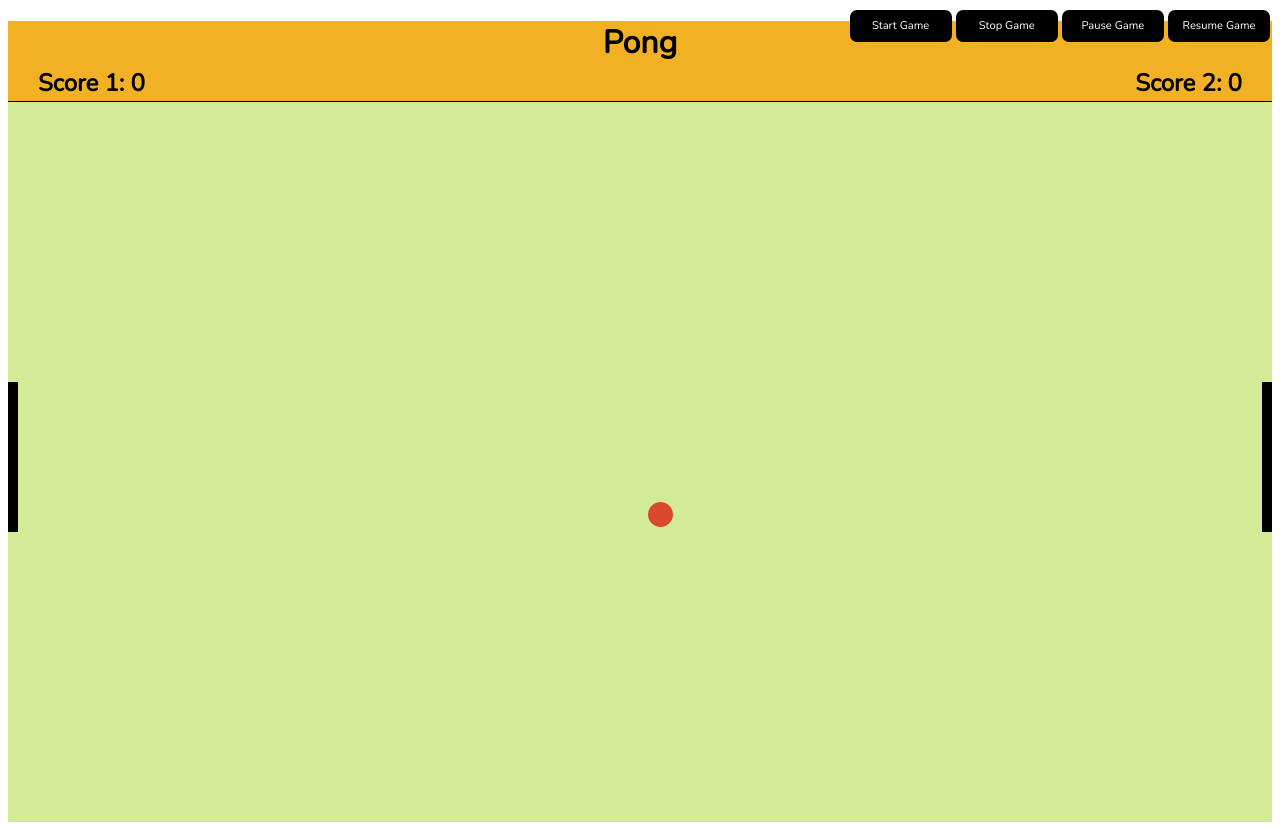
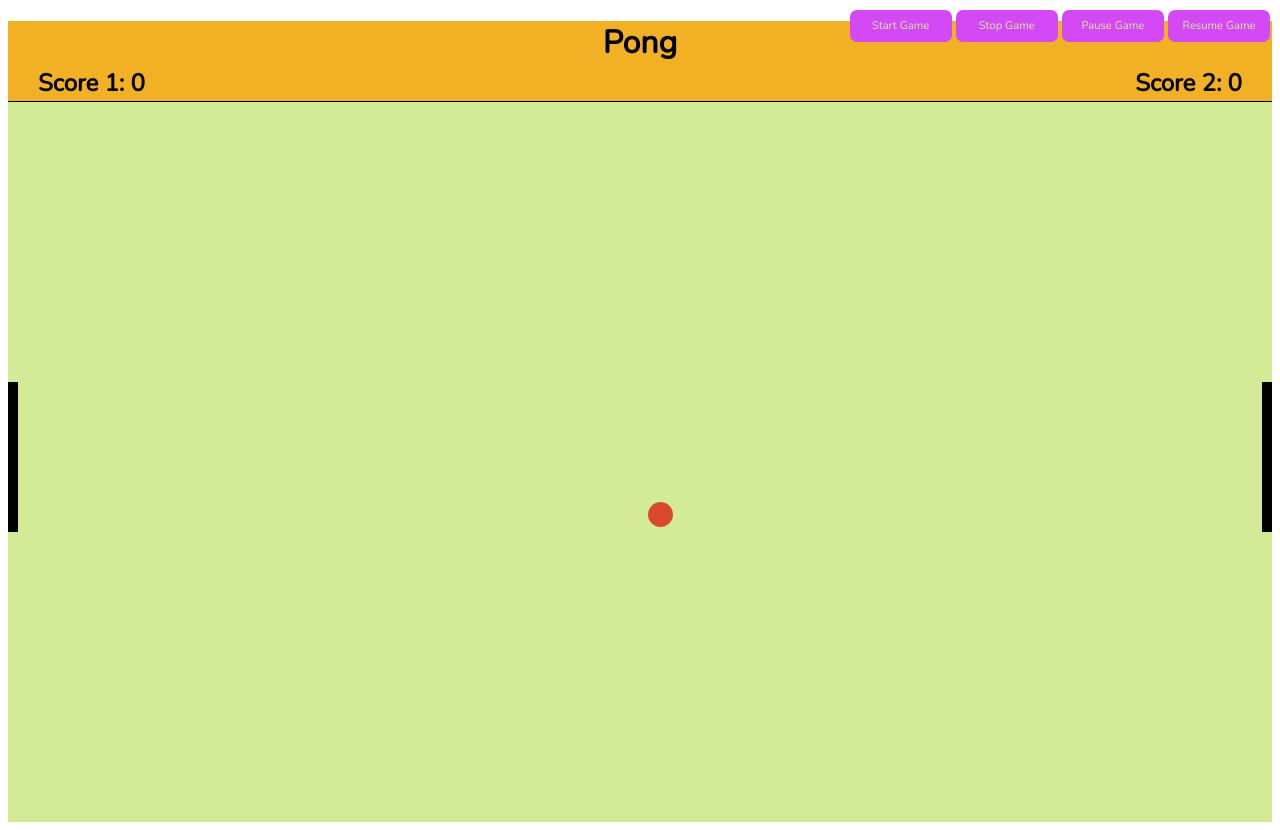
Before and after one commit to domsokol/domsokol.github.io, a plain HTML site: page pong/index.html in a window 1280 px wide. Drawn offline with nearby package versions, Linux system fonts and the light colour scheme.

Commit message:
Update pong.css

```diff
--- a/pong/pong.css
+++ b/pong/pong.css
@@ -74,8 +74,8 @@ body{
   padding: 6px;
   width: 90px;
   height: 20px;
-  background-color: black;
-  color: white;
+  background-color: #D349F5;
+  color: #D3EB96;
   vertical-align: top;
   text-align: center;
   line-height: 20px;
```
